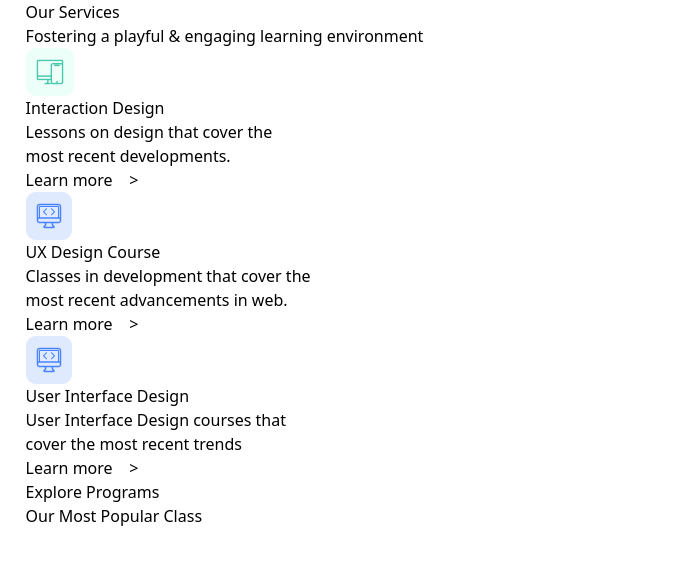
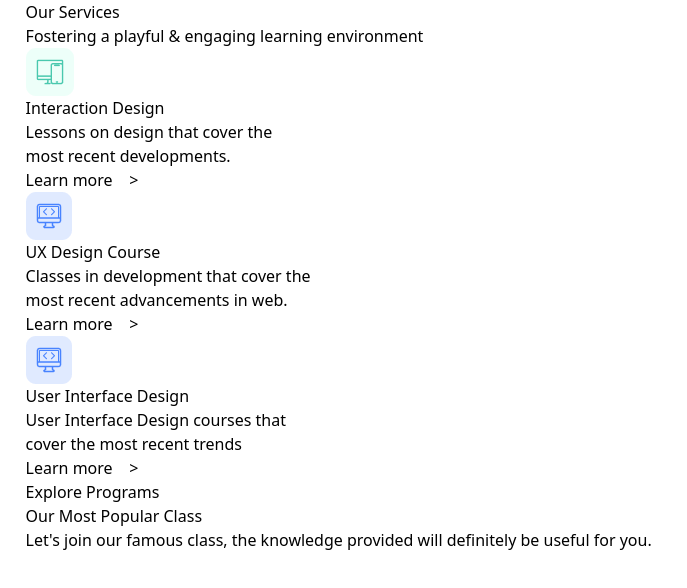
Before and after one commit to Group-2-team-work/e-learning-website, a website: page index.html in a window 1280 px wide. Shown: the whole page, without its empty margins (0-687 px from the left). Drawn offline with Linux system fonts and the light colour scheme.

Commit message:
finish heading tags before card section and commence work work on card section in explore section

```diff
--- a/index.html
+++ b/index.html
@@ -83,11 +83,16 @@
 
 
         <!-- explore section -->
-         <section>
+         <section class="mt-3 md:mt-5 lg:mt-10">
 
               <h2 class="font-Inter text-[#20B486]">Explore Programs</h2>
 
             <h3 class="font-bold font-Inter text-[#101828] text-[20px] md:text-2xl lg:text-3xl">Our Most Popular Class</h3>
+
+            <p class="font-Inter text-[#667085]">Let's join our famous class, the knowledge provided will definitely be useful for you.</p>
+
+
+
          </section>
     </main>
 </body>
```
